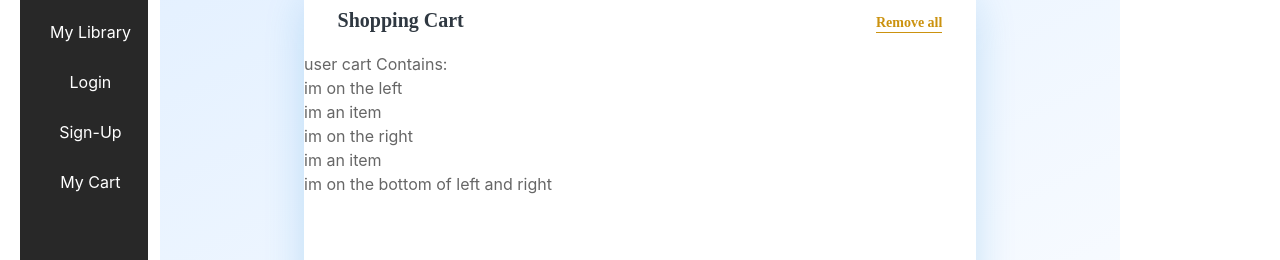
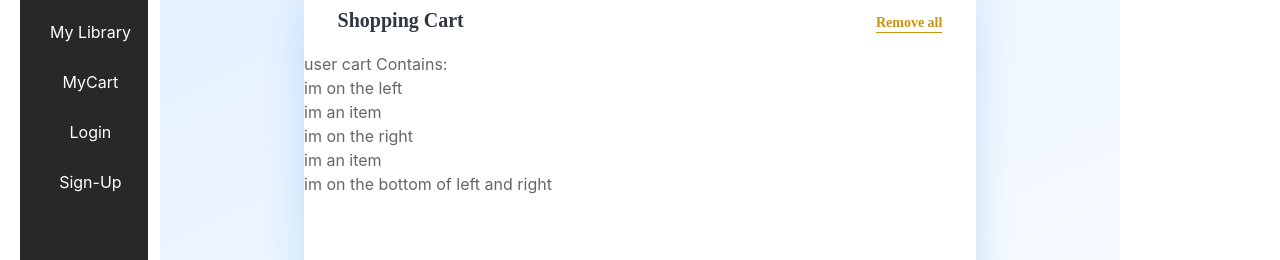
Before and after one commit to pjjwGraceShopper/GraceShopper, a React (Create React App) app: page /cart in a window 1280 px wide. Shown: the part 150-410 px from the top of the page. Built offline with nearby package versions, Linux system fonts and the light colour scheme; no server answers.

Commit message:
cart styling

```diff
--- a/src/components/Main/Cart.jsx
+++ b/src/components/Main/Cart.jsx
@@ -34,6 +34,7 @@ const UCart = (props, context) => {
             </div>
                     user cart Contains:
                     <div className="cart-left-container">
+                        <div className=""></div>
                         im on the left
                          <div className="cart-item-container">im an item</div>
                     </div>
--- a/src/components/SideBar/Sidebar.jsx
+++ b/src/components/SideBar/Sidebar.jsx
@@ -14,11 +14,11 @@ useEffect
       {/* <Link to="../Search"> Search </Link> */}
       {/* <Link to="./profile"> Profile </Link> */}
       <Link to='/my-library'>My Library</Link>
+      <Link to='./cart'> MyCart </Link>
       {!localStorage.getItem("token") ? (
         <>
           <Link to='./login'> Login </Link>
           <Link to='./sign-up'> Sign-Up </Link>
-          <Link to='./cart'> My Cart </Link>
         </>
       ) : (
         <Link to='./login'> Logout </Link>
```
